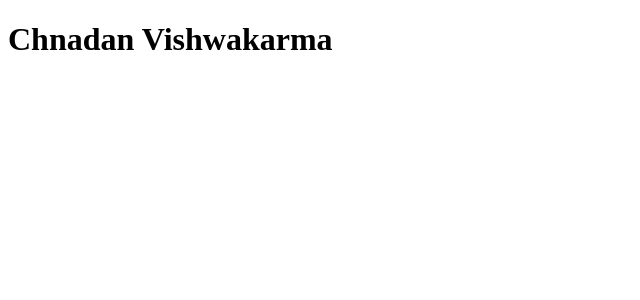
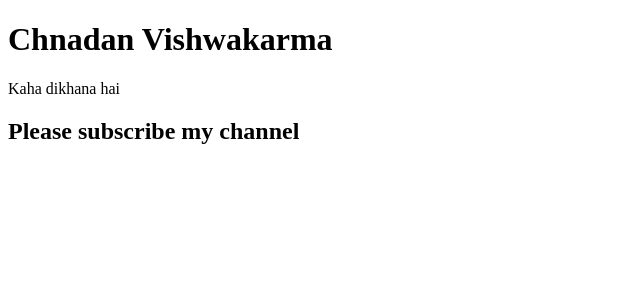
Before and after one commit to WildDragonDot/Reactlearn, a React (Create React App) app: page / in a window 1280 px wide. Shown: the top 300 px of the page, without its empty margins (0-640 px from the left). Built offline with nearby package versions, Linux system fonts and the light colour scheme.

Commit message:
add some changes

```diff
--- a/src/index.js
+++ b/src/index.js
@@ -3,7 +3,10 @@ import ReactDOM from 'react-dom';
 
 
 ReactDOM.render(
-  <h1>Chnadan Vishwakarma</h1>, //this is jSx not a html//
-
-  document.getElementById('root')
+  <div>
+  <h1>Chnadan Vishwakarma</h1>
+  <p>Kaha dikhana hai</p>
+  <h2>Please subscribe my channel</h2>
+  </div>,
+   document.getElementById('root')
 );
```
